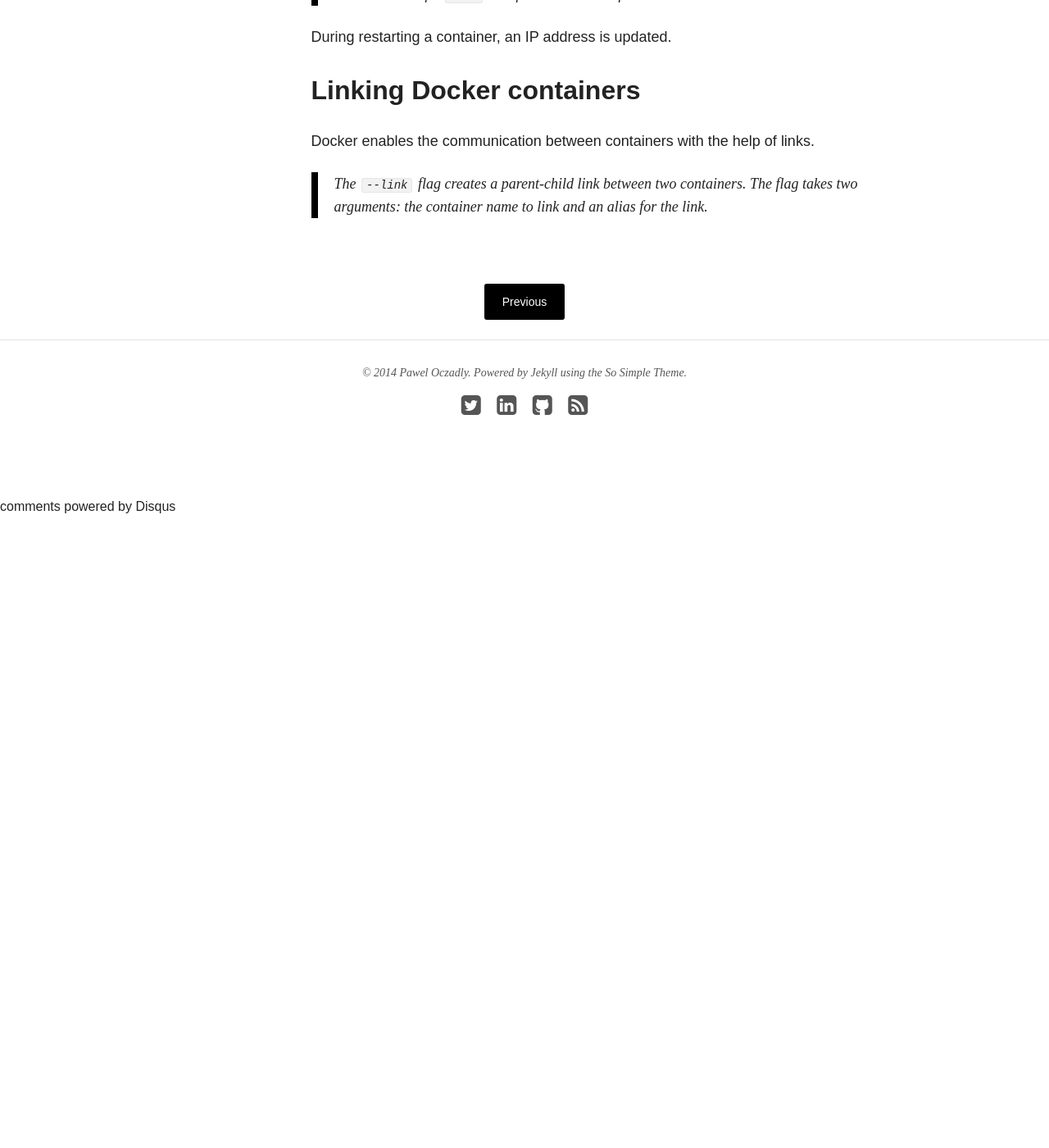
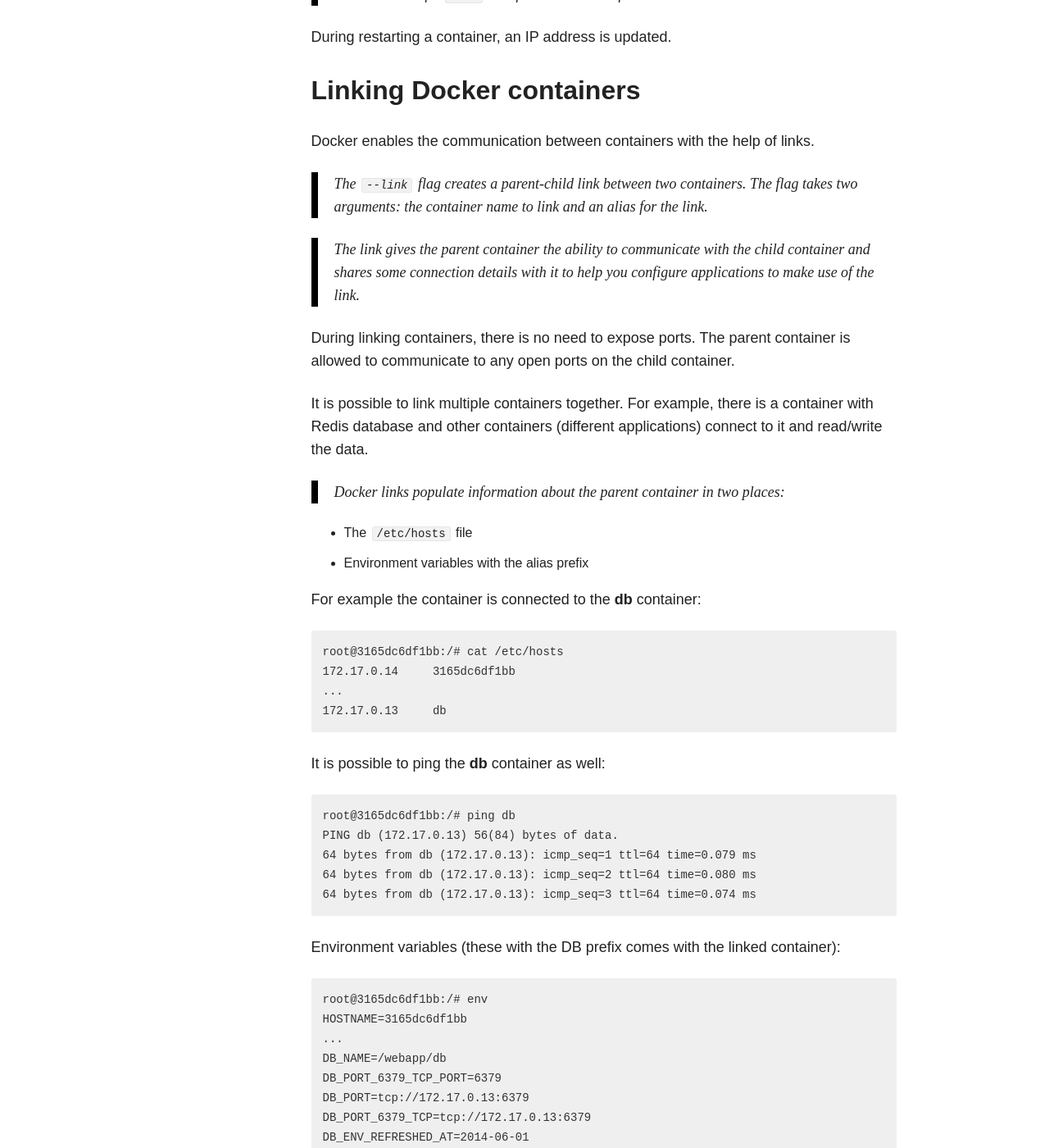
Before and after one commit to paweloczadly/paweloczadly.github.io, a Jekyll site: the page built from _posts/2014-11-28-book-notes-the-docker-book.md, in a window 1280 px wide and 1400 px high, scrolled down 9728 px. Shown: the whole window at 82% size. Built offline with Jekyll 4.4.1, drawn with Linux system fonts in a browser that asks for light colours; nearby versions of some CDN libraries; comment, search, counter and statistics services are not loaded; before the commit the page ends 10358 px from its top, so only the background shows below that; some of the changed text lies outside the part shown.

Commit message:
2014-11-28

```diff
--- a/_posts/2014-11-28-book-notes-the-docker-book.md
+++ b/_posts/2014-11-28-book-notes-the-docker-book.md
@@ -305,3 +305,57 @@ During restarting a container, an IP address is updated.
 Docker enables the communication between containers with the help of links.
 
 > The `--link` flag creates a parent-child link between two containers. The flag takes two arguments: the container name to link and an alias for the link.
+
+> The link gives the parent container the ability to communicate with the child container and shares some connection details with it to help you configure applications to make use of the link.
+
+During linking containers, there is no need to expose ports. The parent container is allowed to communicate to any open ports on the child container.
+
+It is possible to link multiple containers together. For example, there is a container with Redis database and other containers (different applications) connect to it and read/write the data.
+
+> Docker links populate information about the parent container in two places:
+
+- The `/etc/hosts` file
+- Environment variables with the alias prefix
+
+For example the container is connected to the **db** container:
+
+    root@3165dc6df1bb:/# cat /etc/hosts
+    172.17.0.14	3165dc6df1bb
+    ...
+    172.17.0.13	db
+
+It is possible to ping the **db** container as well:
+
+    root@3165dc6df1bb:/# ping db
+    PING db (172.17.0.13) 56(84) bytes of data.
+    64 bytes from db (172.17.0.13): icmp_seq=1 ttl=64 time=0.079 ms
+    64 bytes from db (172.17.0.13): icmp_seq=2 ttl=64 time=0.080 ms
+    64 bytes from db (172.17.0.13): icmp_seq=3 ttl=64 time=0.074 ms
+
+Environment variables (these with the DB prefix comes with the linked container):
+
+    root@3165dc6df1bb:/# env
+    HOSTNAME=3165dc6df1bb
+    ...
+    DB_NAME=/webapp/db
+    DB_PORT_6379_TCP_PORT=6379
+    DB_PORT=tcp://172.17.0.13:6379
+    DB_PORT_6379_TCP=tcp://172.17.0.13:6379
+    DB_ENV_REFRESHED_AT=2014-06-01
+    DB_PORT_6379_TCP_ADDR=172.17.0.13
+    DB_PORT_6379_TCP_PROTO=tcp
+    ...
+
+These environment variables can be used in applications to consistently link between containers. For example in Ruby:
+
+{% highlight ruby %}
+uri = URI.parse(ENV['DB_PORT'])
+{% endhighlight %}
+
+On the other hand DNS and the information from `/etc/hosts` can be used in applications. For example in Ruby:
+
+{% highlight ruby %}
+redis = Redis.new(:host => 'db', :port => '6379')
+{% endhighlight %}
+
+> Since Docker version 1.3 if the linked container is restarted then the IP address in the `etc/hosts` file will be updated with the new IP address.
```
